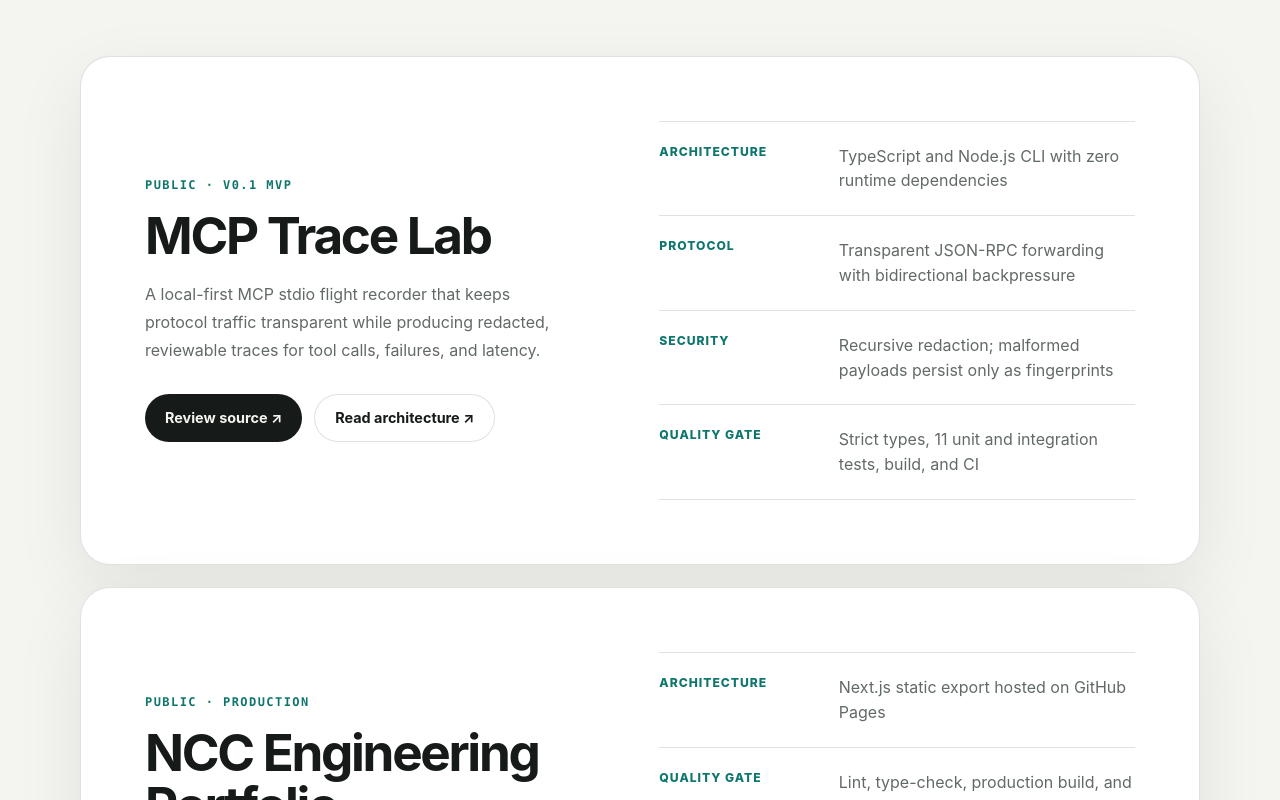
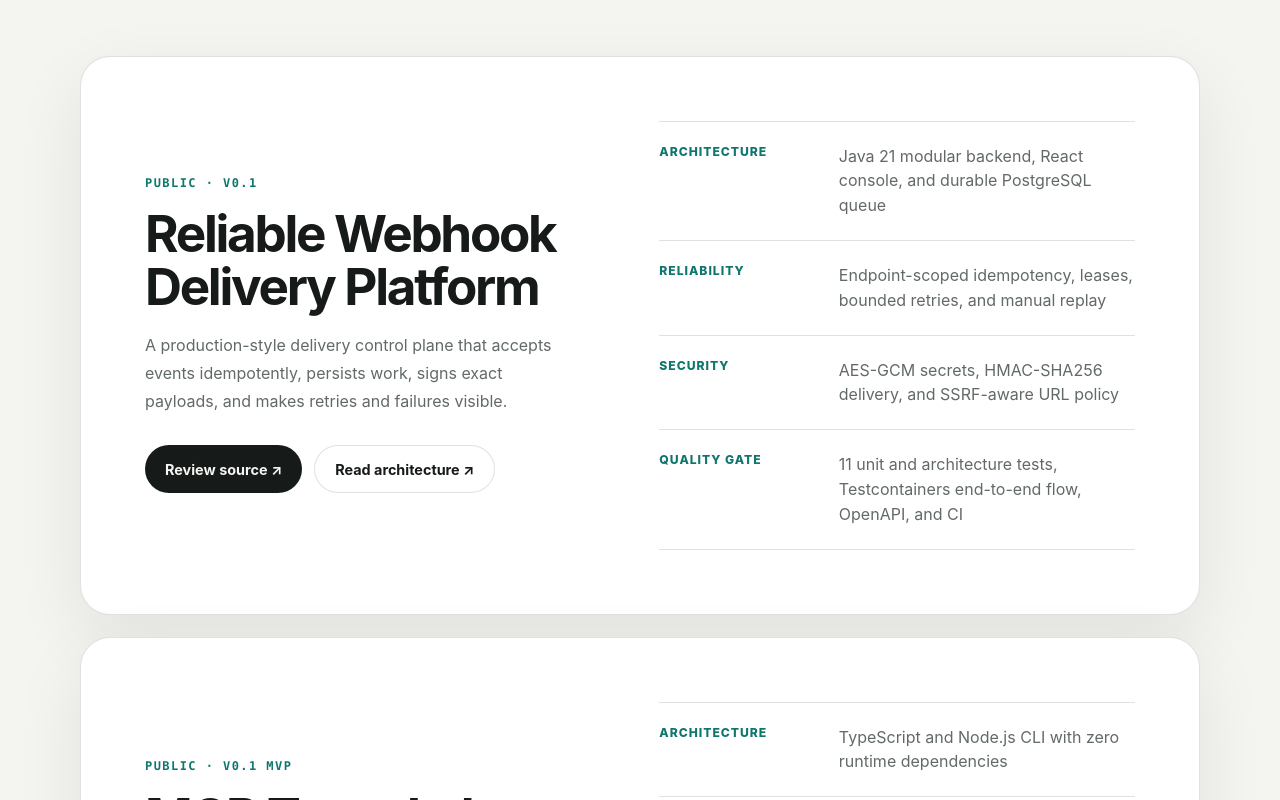
Before and after one commit to TolkmisLK/TolkmisLK.github.io, a Next.js app: page / in a window 1280 px wide. Shown: the part 2800-3600 px from the top of the page. Built offline with nearby package versions, Linux system fonts and the light colour scheme.

Commit message:
feat: feature reliable webhook platform / 展示可靠 Webhook 投递平台

```diff
--- a/app/portfolio.tsx
+++ b/app/portfolio.tsx
@@ -69,6 +69,24 @@
     workLabel: "Selected work",
     workTitle: "Public proof, presented with its engineering constraints.",
     projects: [
+      {
+        status: "Public · v0.1",
+        name: "Reliable Webhook Delivery Platform",
+        description:
+          "A production-style delivery control plane that accepts events idempotently, persists work, signs exact payloads, and makes retries and failures visible.",
+        primaryAction: "Review source",
+        primaryHref:
+          "https://github.com/TolkmisLK/webhook-delivery-platform",
+        secondaryAction: "Read architecture",
+        secondaryHref:
+          "https://github.com/TolkmisLK/webhook-delivery-platform/blob/main/docs/architecture.md",
+        proof: [
+          ["Architecture", "Java 21 modular backend, React console, and durable PostgreSQL queue"],
+          ["Reliability", "Endpoint-scoped idempotency, leases, bounded retries, and manual replay"],
+          ["Security", "AES-GCM secrets, HMAC-SHA256 delivery, and SSRF-aware URL policy"],
+          ["Quality gate", "11 unit and architecture tests, Testcontainers end-to-end flow, OpenAPI, and CI"],
+        ],
+      },
       {
         status: "Public · v0.1 MVP",
         name: "MCP Trace Lab",
@@ -176,6 +194,24 @@
     workLabel: "公开作品",
     workTitle: "用可验证成果展示工程能力与约束。",
     projects: [
+      {
+        status: "公开 · v0.1",
+        name: "可靠 Webhook 投递平台",
+        description:
+          "生产风格的投递控制面：幂等接收事件、持久化任务、对原始载荷签名，并让重试与失败状态可观测。",
+        primaryAction: "审查源代码",
+        primaryHref:
+          "https://github.com/TolkmisLK/webhook-delivery-platform",
+        secondaryAction: "阅读架构文档",
+        secondaryHref:
+          "https://github.com/TolkmisLK/webhook-delivery-platform/blob/main/docs/architecture.md",
+        proof: [
+          ["架构", "Java 21 模块化后端、React 运维台与 PostgreSQL 持久化队列"],
+          ["可靠性", "端点级幂等、任务租约、有界重试与人工重放"],
+          ["安全", "AES-GCM 密钥加密、HMAC-SHA256 投递签名与 SSRF URL 策略"],
+          ["质量门禁", "11 项单元与架构测试、Testcontainers 端到端链路、OpenAPI 与 CI"],
+        ],
+      },
       {
         status: "公开 · v0.1 MVP",
         name: "MCP Trace Lab",
```
